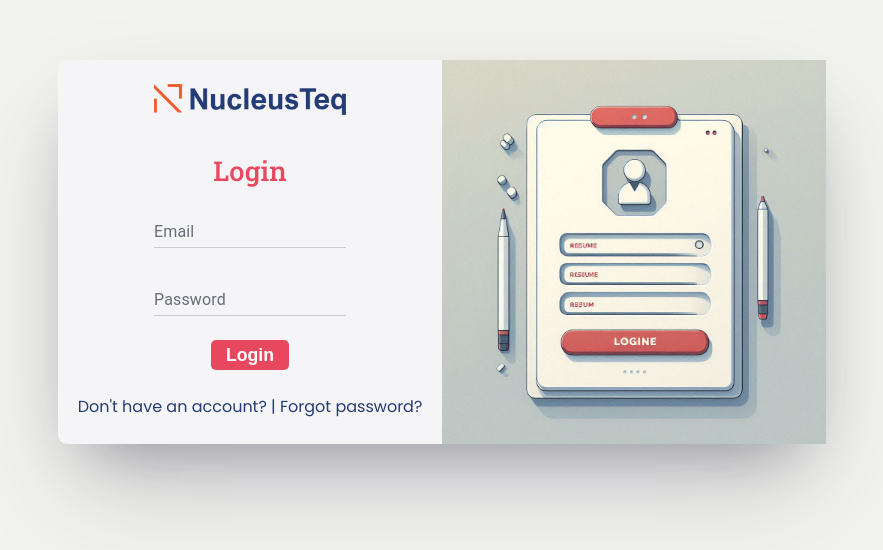
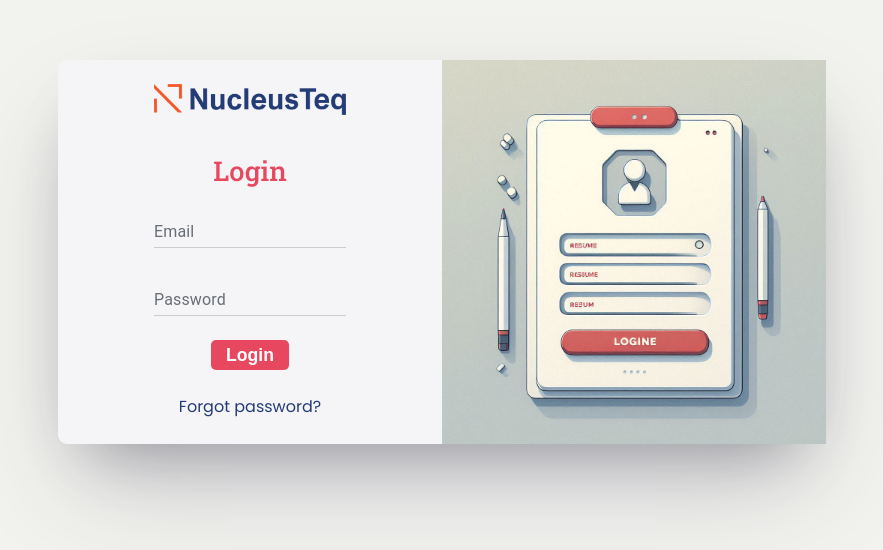
Before and after one commit to soumya1103/Resume-Builder, a React (Create React App) app: page / in a window 1280 px wide. Shown: the part 148-698 px from the top of the page, without its empty margins (198-1081 px from the left). Built offline with nearby package versions, Linux system fonts and the light colour scheme.

Commit message:
Login page links updated

```diff
--- a/src/Pages/Login/Login.jsx
+++ b/src/Pages/Login/Login.jsx
@@ -19,10 +19,6 @@ function Login() {
           <br />
           <Button className="login-btn">Login</Button>
           <p>
-            <Link to="" className="login-link">
-              Don't have an account?
-            </Link>
-            {" | "}
             <Link to="/forgotPassword" className="login-link">
               Forgot password?
             </Link>
```
